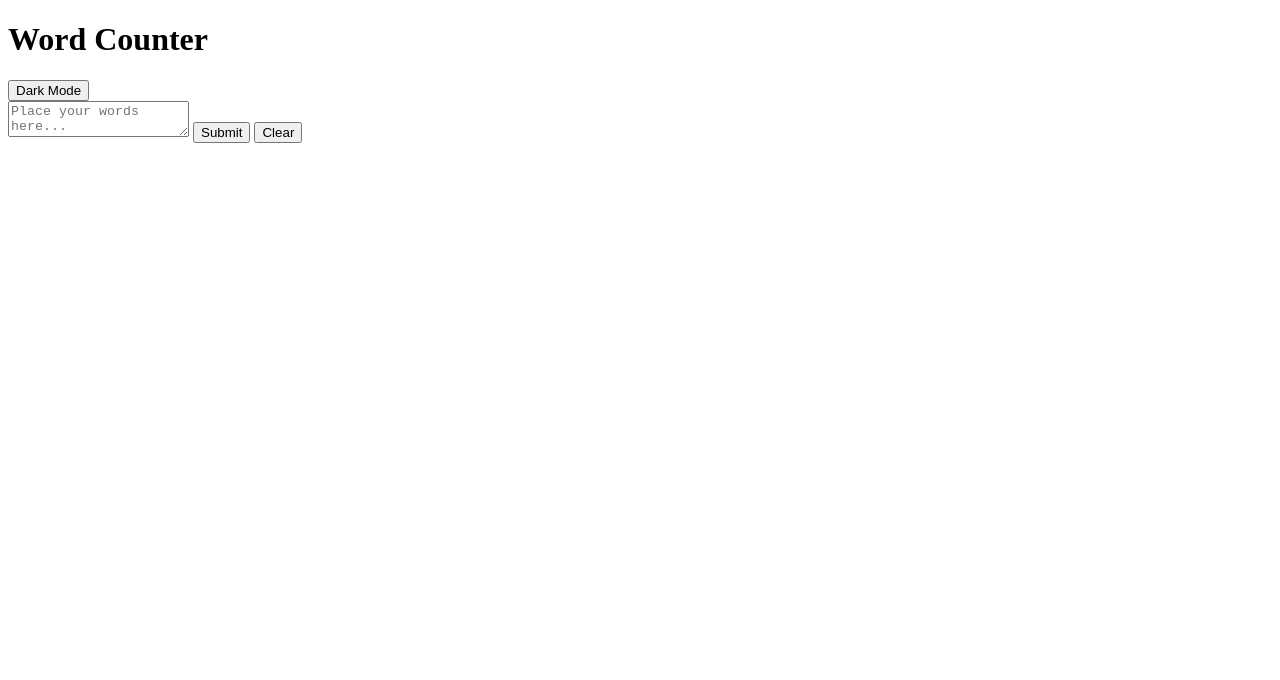
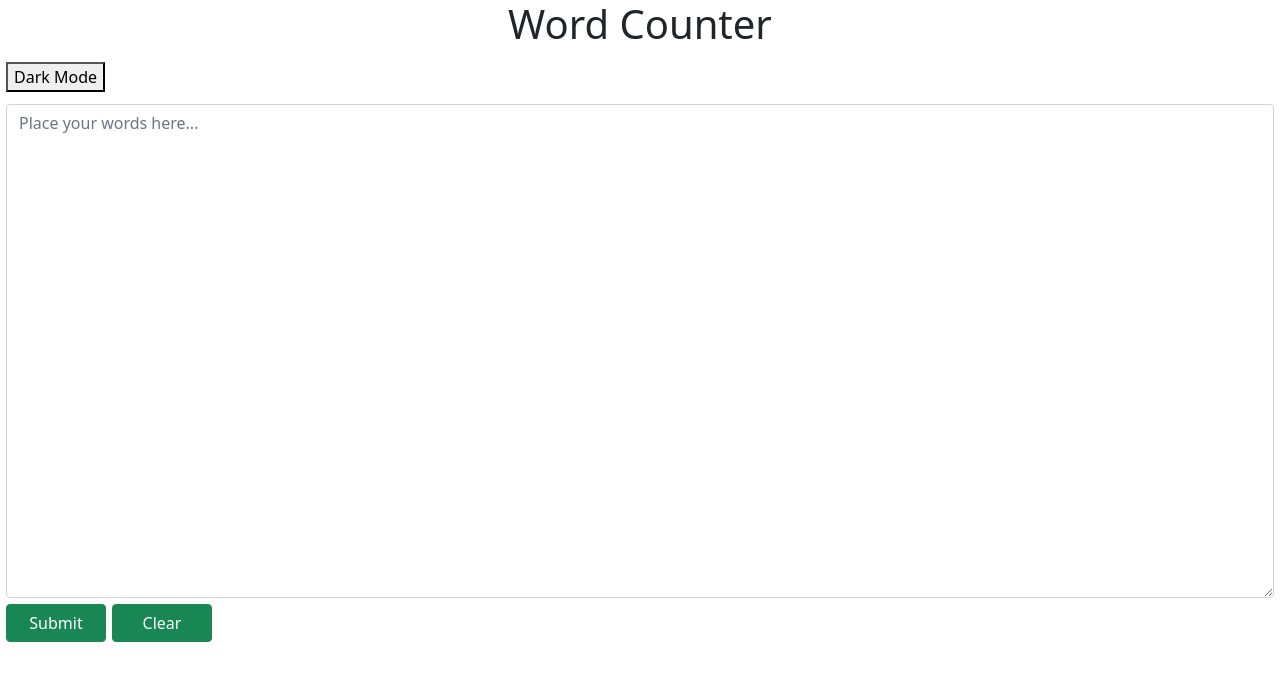
Before and after one commit to TwoFivinClimber/LAB-word-counter, a plain HTML site: page index.html in a window 1280 px wide. Drawn offline with nearby package versions, Linux system fonts and the light colour scheme.

Commit message:
added styling with bootstrap and css flexbox

```diff
--- a/index.html
+++ b/index.html
@@ -6,7 +6,7 @@
   <meta name="viewport" content="width=device-width, initial-scale=1.0">
   <title>Word Counter</title>
   <link rel="stylesheet" href="main.css">
-
+  <link href="https://cdn.jsdelivr.net/npm/bootstrap@5.1.3/dist/css/bootstrap.min.css" rel="stylesheet" integrity="sha384-1BmE4kWBq78iYhFldvKuhfTAU6auU8tT94WrHftjDbrCEXSU1oBoqyl2QvZ6jIW3" crossorigin="anonymous">
 </head>
 
 <body>
@@ -17,13 +17,14 @@
   <button id="bg-switch">Dark Mode</button>
   <div id="error" class="error"></div>
   <form>
-    <textarea placeholder="Place your words here..."></textarea>
-    <button type="submit">Submit</button>
-    <button type="reset">Clear</button>
+    <textarea class="form-control" id="exampleFormControlTextarea1" rows="20" placeholder="Place your words here..."></textarea>
+    <button type="submit" class="btn btn-success">Submit</button>
+    <button type="reset" class="btn btn-success">Clear</button>
   </form>
   <div id="word-count"></div>
 
 
   <script src="main.js"></script>
+  <script src="https://cdn.jsdelivr.net/npm/bootstrap@5.1.3/dist/js/bootstrap.bundle.min.js" integrity="sha384-ka7Sk0Gln4gmtz2MlQnikT1wXgYsOg+OMhuP+IlRH9sENBO0LRn5q+8nbTov4+1p" crossorigin="anonymous"></script>
 </body>
 </html>
--- a/main.css
+++ b/main.css
@@ -0,0 +1,29 @@
+h1{
+  text-align: center;
+}
+#error{
+  text-align: center;
+  color: red;
+  font-weight: bold;
+  font-size: 20px;
+}
+#bg-switch{
+  margin: 6px;
+}
+form{
+  display: flex;
+  margin: 6px;
+  flex-wrap: wrap;
+}
+textarea{
+  flex-direction: column;
+
+}
+.btn-success{
+  flex-direction: row;
+  align-items: space-between;
+  margin-right: 6px;
+  margin-top: 6px;
+  font-size: 16px;
+  width: 100px;
+}
```
Also changed, not shown: main.js (+6 -6 lines).
